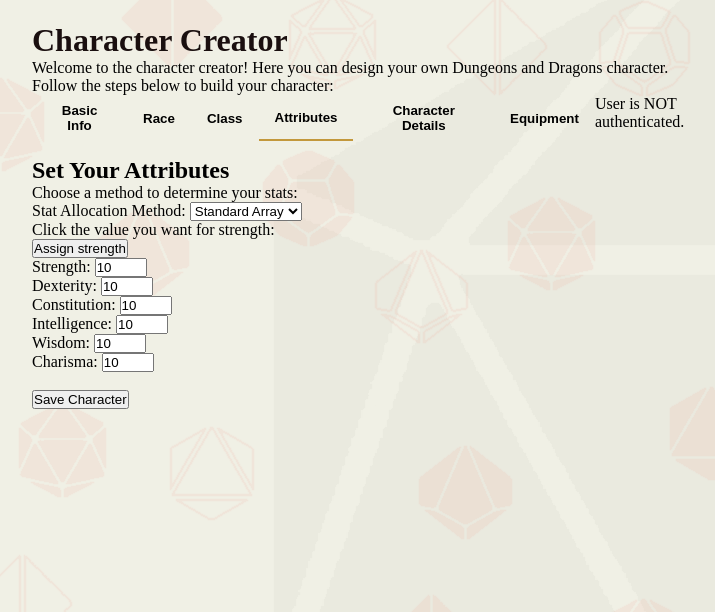
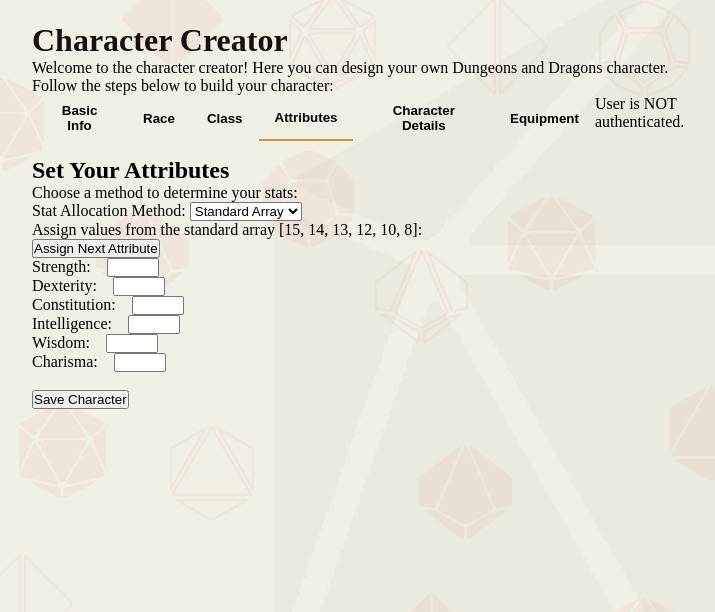
Before and after one commit to Sahmuraii/RoleInitative, a Flask app: template src/templates/character/character_creator.html in a window 1280 px wide, after a click on "Attributes". Shown: the part 74-686 px from the top of the page, without its empty margins (240-955 px from the left). Run offline with Flask 3, Linux system fonts and the light colour scheme; the template is opened without the code that fills it, so the values that code supplies are empty; parts of the project's set-up code (start-up, migrations or seed data) failed here and were passed over.

Commit message:
Point Buy and Manual implementations. Roll and Standard Array denied any input >:)

```diff
--- a/src/templates/character/character_creator.html
+++ b/src/templates/character/character_creator.html
@@ -98,61 +98,74 @@
                 <p>Choose a method to determine your stats:</p>
                 <label for="stat_method">Stat Allocation Method:</label>
                 <select id="stat_method" name="stat_method">
-                    <option value="array">Standard Array</option>
+                    <option value="standard_array">Standard Array</option>
                     <option value="point_buy">Point Buy</option>
                     <option value="roll">Roll</option>
                     <option value="manual">Manual</option>
                 </select><br>
 
-                <div id="manualRollPast" style="display: none;">
-                    <label>Roll for stats:</label>
-                    <button type="button" onclick="rollStats()">Roll 4 Dice</button><br>
-                    <textarea id="rollResults" readonly rows="4" placeholder="Your rolls will appear here"></textarea>
+                <!-- Standard Array -->
+                <div id="standard_array" style="display: block;">
+                    <p>Assign values from the standard array [15, 14, 13, 12, 10, 8]:</p>
+                    <button type="button" id="assignAttribute">Assign Next Attribute</button>
                 </div>
 
-                <div id="standard_array" style="display: block;"> <!-- Default view -->
-                    <p>Click the value you want for strength:</p>
-                    <button type="button" id="assignAttribute">Assign strength</button>
-                    <!-- More of them. Don't know how we will make this look good but eh -->
+                <!-- Point Buy -->
+                <div id="point_buy" style="display: none;">
+                    <p>Allocate points (Max 27)<span id="remainingPoints">27</span></p>
+
                 </div>
 
-                <div id="point_buy" style="display: none;">
-                    <p>Increase or decrease attributes until you have used all 27 points.</p>
-                </div>
-
+                <!-- Roll -->
                 <div id="roll" style="display: none;">
                     <p>Roll 4d6 and drop the lowest roll for each stat:</p>
                     <button type="button" id="rollStatsButton">Roll Stats</button>
                     <!-- TODO: Make fields to choose the number of, type of, and num of dropped dice" -->
                 </div>
 
+                <!-- Manual -->
                 <div id="manual" style="display: none;">
-                    <p>Insert the values of stats that you want.</p>
+                    <p>Manually set stats (1-20):</p>
                 </div>
 
+                <!-- Manual or Point Buy (Both should have arrows), Rolling and Array should not -->
+                <div id="attribute_fields" style="display: block">
                     <div class="attribute-section">
                         <label for="strength">Strength:</label>
-                    <input type="number" id="strength" name="strength" value="10" min="1" max="20">
+                        <button type="button" onclick="adjustStat('strength', -1)">-</button>
+                        <input type="number" id="strength" name="strength" value="8" min="1" max="20" readonly>
+                        <button type="button" onclick="adjustStat('strength', 1)">+</button>
                     </div>
                     <div class="attribute-section">
                         <label for="dexterity">Dexterity:</label>
-                    <input type="number" id="dexterity" name="dexterity" value="10" min="1" max="20">
+                        <button type="button" onclick="adjustStat('dexterity', -1)">-</button>
+                        <input type="number" id="dexterity" name="dexterity" value="8" min="1" max="20" readonly>
+                        <button type="button" onclick="adjustStat('dexterity', 1)">+</button>
                     </div>
                     <div class="attribute-section">
                         <label for="constitution">Constitution:</label>
-                    <input type="number" id="constitution" name="constitution" value="10" min="1" max="20">
+                        <button type="button" onclick="adjustStat('constitution', -1)">-</button>
+                        <input type="number" id="constitution" name="constitution" value="8" min="1" max="20" readonly>
+                        <button type="button" onclick="adjustStat('constitution', 1)">+</button>
                     </div>
                     <div class="attribute-section">
                         <label for="intelligence">Intelligence:</label>
-                    <input type="number" id="intelligence" name="intelligence" value="10" min="1" max="20">
+                        <button type="button" onclick="adjustStat('intelligence', -1)">-</button>
+                        <input type="number" id="intelligence" name="intelligence" value="8" min="1" max="20" readonly>
+                        <button type="button" onclick="adjustStat('intelligence', 1)">+</button>
                     </div>
                     <div class="attribute-section">
                         <label for="wisdom">Wisdom:</label>
-                    <input type="number" id="wisdom" name="wisdom" value="10" min="1" max="20">
+                        <button type="button" onclick="adjustStat('wisdom', -1)">-</button>
+                        <input type="number" id="wisdom" name="wisdom" value="8" min="1" max="20" readonly>
+                        <button type="button" onclick="adjustStat('wisdom', 1)">+</button>
                     </div>
                     <div class="attribute-section">
                         <label for="charisma">Charisma:</label>
-                    <input type="number" id="charisma" name="charisma" value="10" min="1" max="20">
+                        <button type="button" onclick="adjustStat('charisma', -1)">-</button>
+                        <input type="number" id="charisma" name="charisma" value="8" min="1" max="20" readonly>
+                        <button type="button" onclick="adjustStat('charisma', 1)">+</button>
+                    </div>
                 </div>
             </div>
 
@@ -272,28 +285,120 @@
 
         }
 
+        // Show and hide attribute sections based on selected method
+        document.getElementById('stat_method').addEventListener('change', function () {
+            const method = this.value;
+            // Hide all sections
+            document.getElementById('standard_array').style.display = 'none';
+            document.getElementById('point_buy').style.display = 'none';
+            document.getElementById('roll').style.display = 'none';
+            document.getElementById('manual').style.display = 'none';
 
+            // Show the selected section
+            document.getElementById(method).style.display = 'block';
 
+            // Reset remaining points if switching to Point Buy
+            if (method === 'point_buy') {
+                remainingPoints = maxPoints;
+                document.getElementById('remainingPoints').innerText = `Points left: ${remainingPoints}`;
+                document.getElementById('remainingPoints').style.display = 'block';
+            } else {
+                document.getElementById('remainingPoints').style.display = 'none';
+            }
 
-        // Function to ensure multiclass value doesn't exceed starting level
-        function validateMulticlass() {
-            const startLevel = parseInt(document.getElementById('startlevel').value) || 1;
-            const multiclass = document.getElementById('multiclass');
+            // Reset all attribute stats to default value
+            if (method === 'point_buy' || method === 'manual') {
+                document.querySelectorAll('#attribute_fields input[type="number"]').forEach(input => {
+                    input.value = method === 'point_buy' ? 8 : 10; // Reset to Point Buy or Manual defaults
+                });
+            } else {
+                document.querySelectorAll('#attribute_fields input[type="number"]').forEach(input => {
+                    input.value = ' '; // Reset to Point Buy or Manual defaults
+                });
+            }
+            updateAllButtonsVisibility();
+        });
 
-            // If multiclass exceeds starting level, adjust it
-            if (parseInt(multiclass.value) > startLevel) {
-                multiclass.value = startLevel;
+        // This is unfortunately necessary because loading the page will otherwise not be considered a "change" (dumb)
+        // Effectively calls the above on load
+        document.getElementById('stat_method').dispatchEvent(new Event('change'));
+
+        // Point Buy implementation
+        const maxPoints = 27;
+        let remainingPoints = maxPoints;
+
+        function adjustStat(statId, change) {
+            const statInput = document.getElementById(statId);
+            let currentValue = parseInt(statInput.value);
+            // Assuming buttons being available to be pressed logic works, this is always true, but safeguard
+            if (currentValue + change >= statInput.min && currentValue + change <= statInput.max) {
+
+                // Handle Point Buy logic if applicable
+                if (document.getElementById('point_buy').style.display !== 'none') {
+                    if (change == 1) {
+                        // + button hit going to 14 or 15
+                        if (currentValue + change >= 14) {
+                            remainingPoints -= 2;
+                        } else {
+                            remainingPoints -= 1;
+                        }
+                    } else {
+                        // - button hit going to 14 or 13
+                        if (currentValue + change >= 13) {
+                            remainingPoints += 2;
+                        } else {
+                            remainingPoints += 1;
+                        }
+                    }
+                    // Actually update the value
+                    statInput.value = currentValue + change;
+                } else {
+                    // Manual Adjustment
+                    statInput.value = currentValue + change;
+                }
+
+                // Update remaining points display if using Point Buy
+                const remainingPointsDisplay = document.getElementById('remainingPoints');
+                if (remainingPointsDisplay.style.display !== 'none') {
+                    remainingPointsDisplay.innerText = `Points left: ${remainingPoints}`;
+                }
+                updateAllButtonsVisibility();
             }
         }
 
-        // Toggle rolling section visibility
-        document.getElementById('stat_method').addEventListener('change', function() {
-            document.getElementById('standard_array').style.display = this.value === 'array' ? 'block' : 'none';
-            document.getElementById('point_buy').style.display = this.value === 'point_buy' ? 'block' : 'none';
-            document.getElementById('roll').style.display = this.value === 'roll' ? 'block' : 'none';
-            document.getElementById('manual').style.display = this.value === 'manual' ? 'block' : 'none';
+        // Handles + and - button visibility. TODO: Change this to control disabled vs enabled rather than visibility. How?
+        function updateAllButtonsVisibility() {
+            const isPointBuy = document.getElementById('stat_method').value === 'point_buy';
+            const isManual = document.getElementById('stat_method').value === 'manual';
+
+            document.querySelectorAll('#attribute_fields input[type="number"]').forEach(statInput => {
+                const statId = statInput.id;
+                const increaseButton = statInput.nextElementSibling; // Assumes + button follows the input in DOM
+                const decreaseButton = statInput.previousElementSibling;
+                if (isPointBuy || isManual) {
+                    const currentValue = parseInt(statInput.value);
+
+                    // Maximum and minimum limits for Point Buy and Manual modes
+                    const maxLimit = isPointBuy ? 15 : 20;
+                    const minLimit = isPointBuy ? 8 : 1;
+
+                    // Determine if there are sufficient points for Point Buy
+                    const canIncrease = isPointBuy
+                    ? remainingPoints >= 2 || (remainingPoints >= 1 && currentValue <= 12)
+                    : true;
+
+                    // Show/hide buttons based on conditions
+                    increaseButton.style.visibility = (currentValue < maxLimit && canIncrease) ? 'visible' : 'hidden';
+                    decreaseButton.style.visibility = (currentValue > minLimit) ? 'visible' : 'hidden'; // No need to check remaining points on decrease
+                } else {
+                    increaseButton.style.visibility = 'hidden';
+                    decreaseButton.style.visibility = 'hidden';
+                }
             });
+        }
 
+
+        // Roll stats with 3 inputs. Not configurable yet by user
         function rollStats(numDice = 4, diceType = 6, dropLowest = 1) {
             const attributes = ['strength', 'dexterity', 'constitution', 'intelligence', 'wisdom', 'charisma'];
             attributes.forEach(attribute => {
@@ -319,10 +424,12 @@
             rollStats(4, 6, 1);
         });
 
+        // Are we still using this?
         function showLevel() {
             document.getElementById("test").innerHTML = document.getElementById('charname').value;
         }
 
+        // For the big tabs at top but can reuse for my class implementation idea
         function showTab(tabId) {
             // Remove 'active' class from all tabs and tab contents
             document.querySelectorAll('.tab').forEach(tab => tab.classList.remove('active'));
@@ -333,23 +440,6 @@
             document.getElementById(tabId).classList.add('active');
         }
 
-        function incrementValue(id) {
-            const input = document.getElementById(id);
-            const max = parseInt(input.max);
-            const value = parseInt(input.value);
-            if (value < max) {
-                input.value = value + 1;
-            }
-        }
-
-        function decrementValue(id) {
-            const input = document.getElementById(id);
-            const min = parseInt(input.min);
-            const value = parseInt(input.value);
-            if (value > min) {
-                input.value = value - 1;
-            }
-        }
     </script>
 
 {% endblock %}
```
Lines whose indentation alone changed are shown as unchanged.
